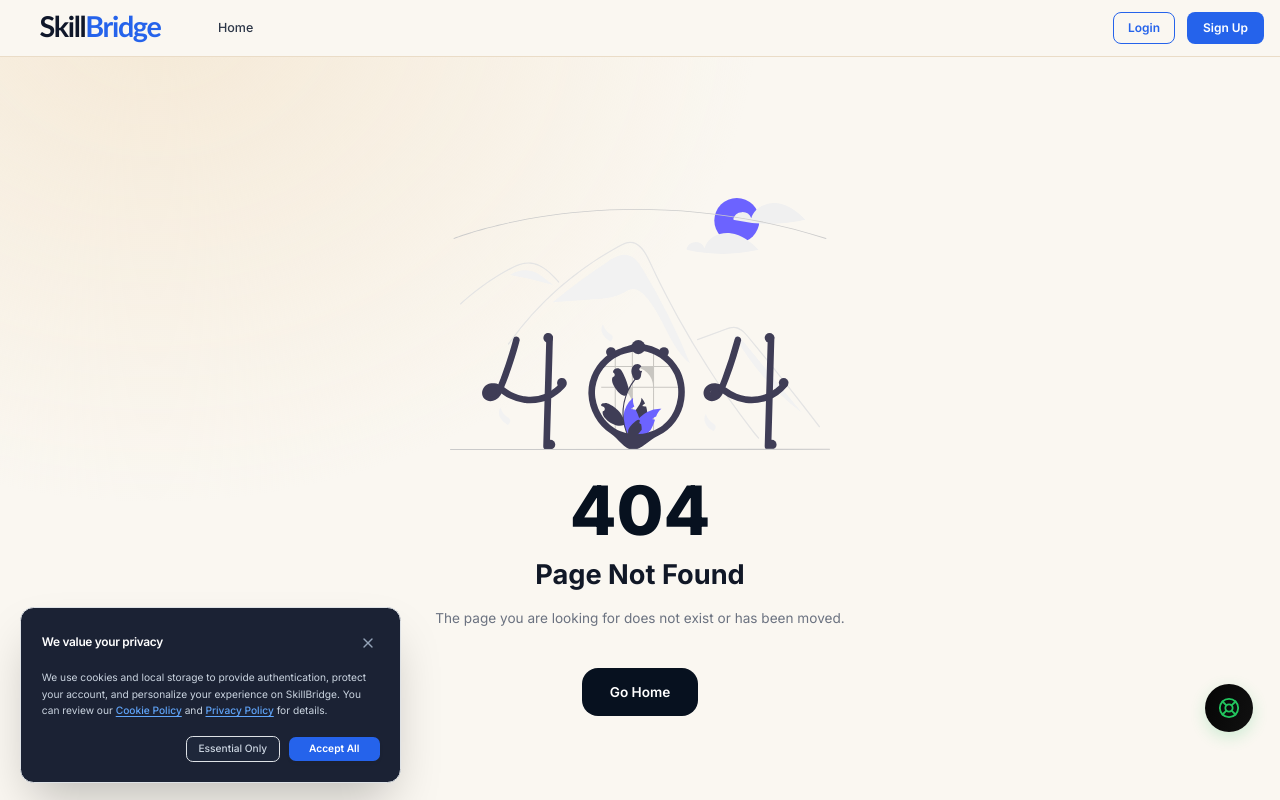
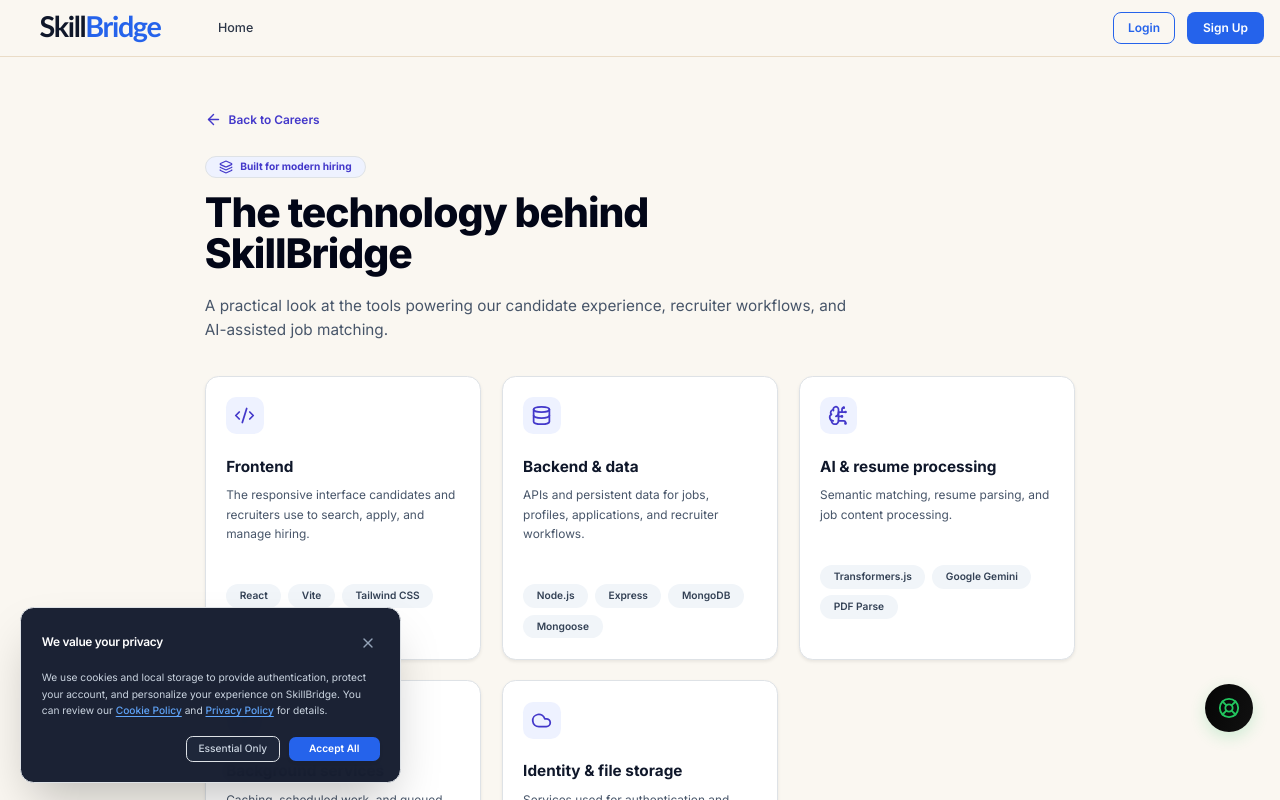
Before and after one commit to Chinmay0608/job-portal-system, a React (Vite) app in the folder frontend/: page /tech-stack in a window 1280 px wide. Shown: the top 800 px of the page. Built offline with nearby package versions, Linux system fonts and the light colour scheme; no server answers.

Commit message:
feat: add dedicated technology stack page

```diff
--- a/frontend/src/App.jsx
+++ b/frontend/src/App.jsx
@@ -40,6 +40,7 @@ const Home = lazy(() => import("./pages/marketing/Home"));
 const About = lazy(() => import("./pages/marketing/About"));
 const Blog = lazy(() => import("./pages/marketing/Blog"));
 const Careers = lazy(() => import("./pages/marketing/Careers"));
+const TechStack = lazy(() => import("./pages/marketing/TechStack"));
 
 // ==========================================================================
 // 5. LEGAL COMPLIANCE & REGULATORY DECLARATIONS IMPORT SEGMENT
@@ -105,6 +106,7 @@ function AppContent() {
               <Route path="/about" element={<About />} />
               <Route path="/blog" element={<Blog />} />
               <Route path="/careers" element={<Careers />} />
+              <Route path="/tech-stack" element={<TechStack />} />
               <Route path="/help-center" element={<HelpCenter />} />
               <Route path="/help" element={<Navigate to="/help-center" replace />} />
               <Route path="/privacy-policy" element={<PrivacyPolicy />} />
--- a/frontend/src/pages/marketing/Careers.jsx
+++ b/frontend/src/pages/marketing/Careers.jsx
@@ -96,7 +96,7 @@ function Careers() {
               <a href="https://mail.google.com/mail/?view=cm&fs=1&to=skillbridge684@gmail.com" target="_blank" rel="noopener noreferrer" className="talent-pool-btn">
                 <Mail size={18} /> Join Our Talent Network
               </a>
-              <Link to="/about" className="learn-more-btn">
+              <Link to="/tech-stack" className="learn-more-btn">
                 Learn About Our Tech Stack <ArrowRight size={16} />
               </Link>
             </div>
--- /dev/null
+++ b/frontend/src/pages/marketing/TechStack.jsx
@@ -0,0 +1,76 @@
+import { ArrowLeft, BrainCircuit, Cloud, Code2, Database, Layers3 } from "lucide-react";
+import { Link } from "react-router-dom";
+
+const stack = [
+  {
+    icon: Code2,
+    title: "Frontend",
+    description: "The responsive interface candidates and recruiters use to search, apply, and manage hiring.",
+    tools: ["React", "Vite", "Tailwind CSS"],
+  },
+  {
+    icon: Database,
+    title: "Backend & data",
+    description: "APIs and persistent data for jobs, profiles, applications, and recruiter workflows.",
+    tools: ["Node.js", "Express", "MongoDB", "Mongoose"],
+  },
+  {
+    icon: BrainCircuit,
+    title: "AI & resume processing",
+    description: "Semantic matching, resume parsing, and job content processing.",
+    tools: ["Transformers.js", "Google Gemini", "PDF Parse"],
+  },
+  {
+    icon: Layers3,
+    title: "Background services",
+    description: "Caching, scheduled work, and queued tasks that support platform operations.",
+    tools: ["Redis", "BullMQ", "Node Cron"],
+  },
+  {
+    icon: Cloud,
+    title: "Identity & file storage",
+    description: "Services used for authentication and managing uploaded profile documents.",
+    tools: ["Firebase Admin", "Cloudinary"],
+  },
+];
+
+function TechStack() {
+  return (
+    <div className="min-h-screen bg-[#faf7f1] px-4 py-12 sm:px-6 sm:py-16">
+      <div className="mx-auto max-w-5xl">
+        <Link to="/careers" className="mb-8 inline-flex items-center gap-2 text-sm font-semibold text-indigo-700 no-underline hover:text-indigo-900">
+          <ArrowLeft size={17} /> Back to Careers
+        </Link>
+
+        <header className="mb-10 max-w-3xl">
+          <span className="mb-3 inline-flex items-center gap-2 rounded-full border border-indigo-100 bg-indigo-50 px-3 py-1 text-xs font-bold text-indigo-700">
+            <Layers3 size={14} /> Built for modern hiring
+          </span>
+          <h1 className="mb-4 text-3xl font-extrabold tracking-tight text-slate-950 sm:text-5xl">The technology behind SkillBridge</h1>
+          <p className="m-0 text-base leading-relaxed text-slate-600 sm:text-lg">
+            A practical look at the tools powering our candidate experience, recruiter workflows, and AI-assisted job matching.
+          </p>
+        </header>
+
+        <section aria-label="SkillBridge technology stack" className="grid gap-4 sm:grid-cols-2 lg:grid-cols-3">
+          {stack.map(({ icon: Icon, title, description, tools }) => (
+            <article key={title} className="rounded-2xl border border-slate-200 bg-white p-6 shadow-sm">
+              <span className="mb-4 grid h-11 w-11 place-items-center rounded-xl bg-indigo-50 text-indigo-700">
+                <Icon size={21} aria-hidden="true" />
+              </span>
+              <h2 className="mb-2 text-lg font-bold text-slate-900">{title}</h2>
+              <p className="mb-5 text-sm leading-relaxed text-slate-600">{description}</p>
+              <ul className="m-0 flex list-none flex-wrap gap-2 p-0">
+                {tools.map((tool) => (
+                  <li key={tool} className="rounded-full bg-slate-100 px-3 py-1.5 text-xs font-semibold text-slate-700">{tool}</li>
+                ))}
+              </ul>
+            </article>
+          ))}
+        </section>
+      </div>
+    </div>
+  );
+}
+
+export default TechStack;
```
